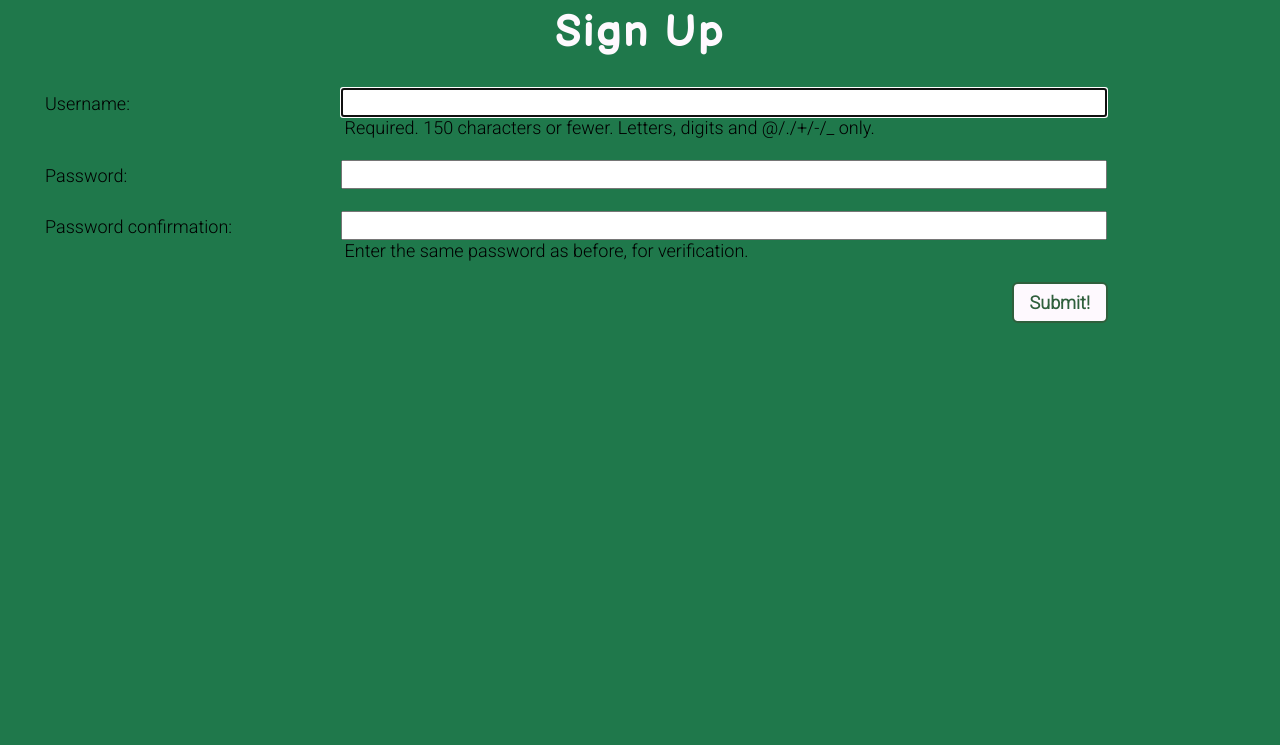
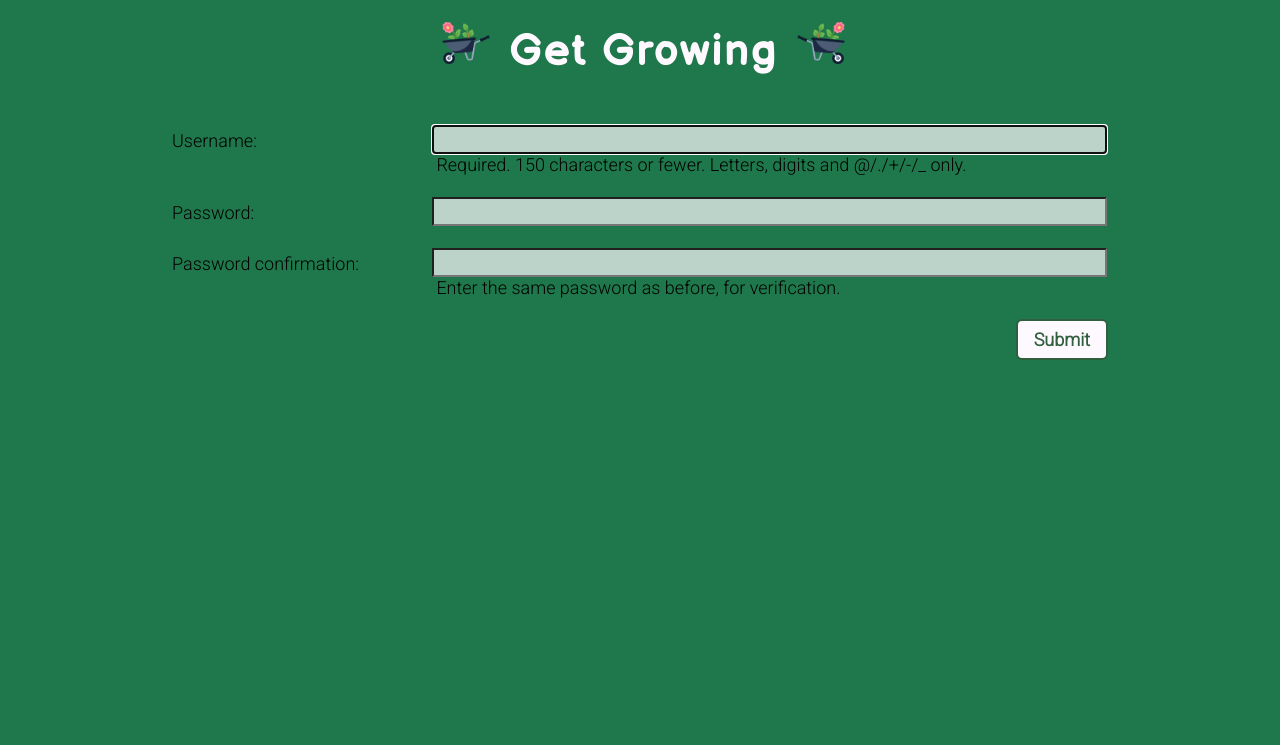
Before and after one commit to strammel33/plant-partner, a Django app: page /accounts/signup/ in a window 1280 px wide. Shown: the part 55-800 px from the top of the page. Run offline with Django 4.2, Linux system fonts and the light colour scheme.

Commit message:
style sign in page

```diff
--- a/main_app/static/css/base.css
+++ b/main_app/static/css/base.css
@@ -104,7 +104,7 @@ nav li {
   display: flex;
   align-items: center;
   justify-content: center;
-  margin: 8px 0;
+  margin: 18px 0;
   font-family: var(--title-font);
   color: rgb(254, 249, 254);
   letter-spacing: 3px;
--- a/main_app/static/css/form.css
+++ b/main_app/static/css/form.css
@@ -1,8 +1,15 @@
 body {
   background-color: rgb(31,120,75);
 }
+
+main {
+  display:flex;
+  flex-direction: column;
+  align-items: center;
+}
+
 .page-header > img {
-  margin: 0 25px 18px;
+  margin: 0 18px 18px;
 }
 
 .form-container {
@@ -10,7 +17,7 @@ body {
   flex-direction: column;
   justify-content: center;
   align-items: center;
-  width: 90%;
+  width: 80%;
 }
 
 table {
@@ -42,6 +49,10 @@ td > textarea {
   font-family: inherit;
 }
 
+input, textarea {
+  background-color: var(--nav-bg)
+}
+
 .btn {
   align-self: flex-end;
   margin-right: 40px;
--- a/main_app/templates/signup.html
+++ b/main_app/templates/signup.html
@@ -8,7 +8,9 @@
 {% block content %}
 
 <div class="page-header">
-  <h1>Sign Up</h1>
+  <img src="{% static 'images/wheelbarrow-left.png' %}" alt="A wheelbarrow icon pointing left">
+  <h1>Get Growing</h1>
+  <img src="{% static 'images/wheelbarrow.png' %}" alt="A wheelbarrow icon pointing right">
 </div>
 {% if error_message %}
   <p class="red-text">{{ error_message }}</p>
@@ -18,7 +20,7 @@
   <table>
     {{ form.as_table }}
   </table>
-  <button type="submit" class="btn submit">Submit!</button>
+  <button type="submit" class="btn submit">Submit</button>
 </form>
 
 {% endblock %}
```
Also changed, not shown: main_app/static/images/wheelbarrow-left.png (added), main_app/static/images/wheelbarrow.png (added).
